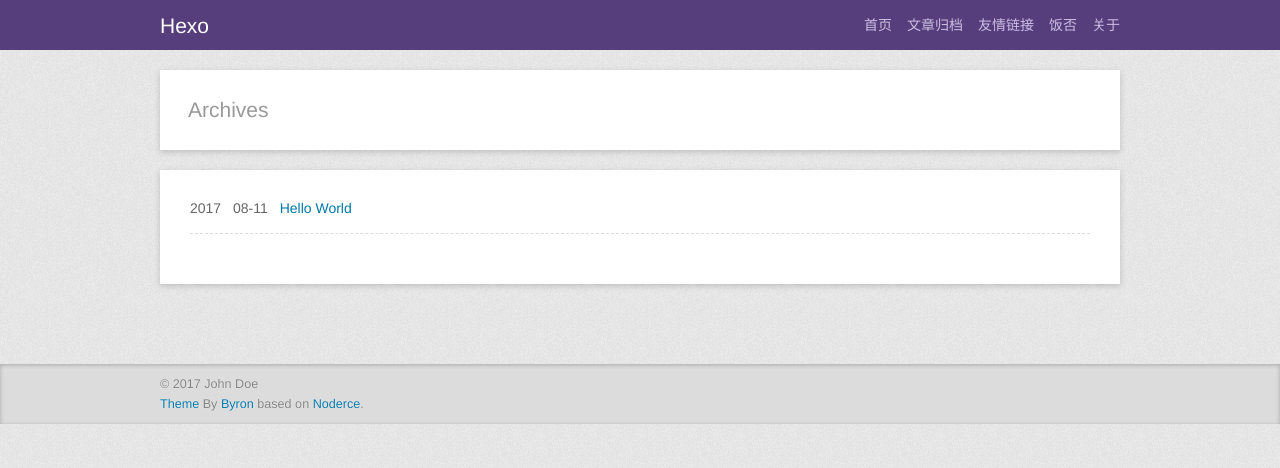
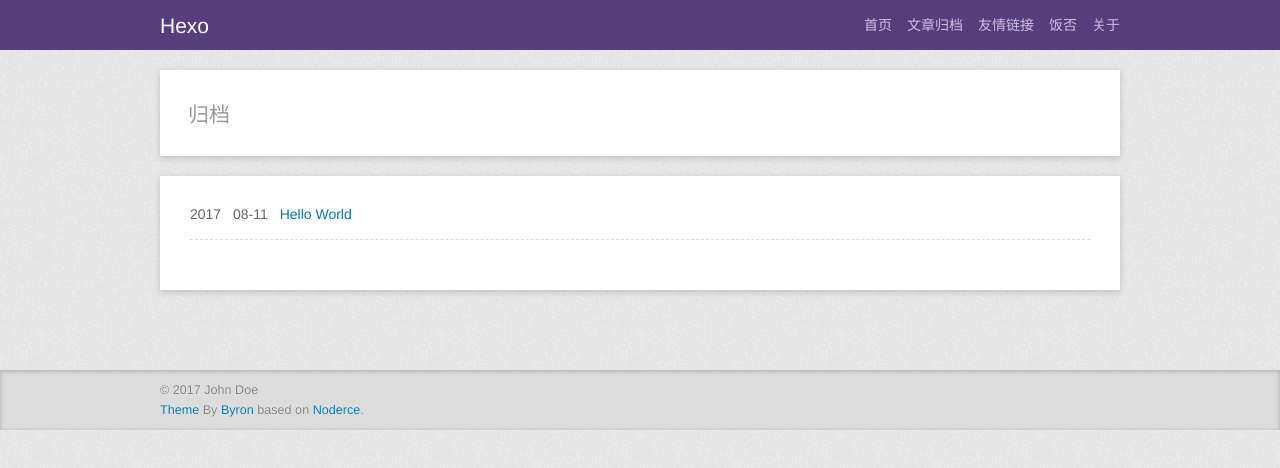
Before and after one commit to YangZhangcn/YangZhangcn.github.io, a plain HTML site: page archives/index.html in a window 1280 px wide. Drawn offline with Linux system fonts and the light colour scheme.

Commit message:
Site updated: 2017-08-11 10:58:38

```diff
--- a/archives/index.html
+++ b/archives/index.html
@@ -3,7 +3,7 @@
 <head>
   <meta charset="utf-8">
 
-  <title>Hexo › Archives</title>
+  <title>Hexo › 归档</title>
   <meta name="author" content="John Doe">
 
 
@@ -59,7 +59,7 @@
 <div class="clearfix"></div></header>
   <div id="content" class="inner">
     <div id="main-col" class="alignleft"><div id="wrapper">
-<h2 class="archive-title">Archives</h2>
+<h2 class="archive-title">归档</h2>
 
 
   <article class="archive">
```
Also changed, not shown: archives/2017/08/index.html (+1 -1 lines), archives/2017/index.html (+1 -1 lines).
